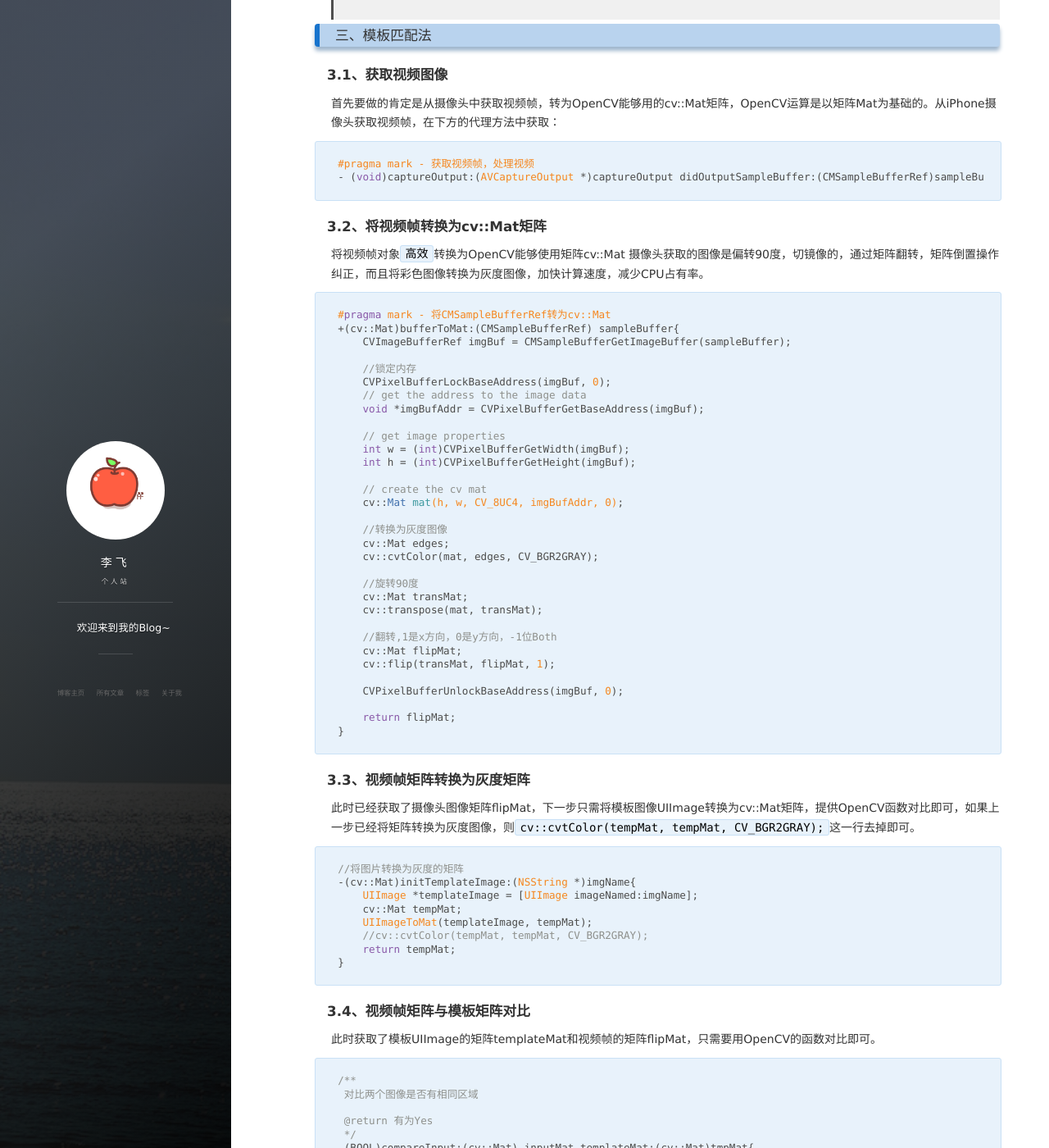
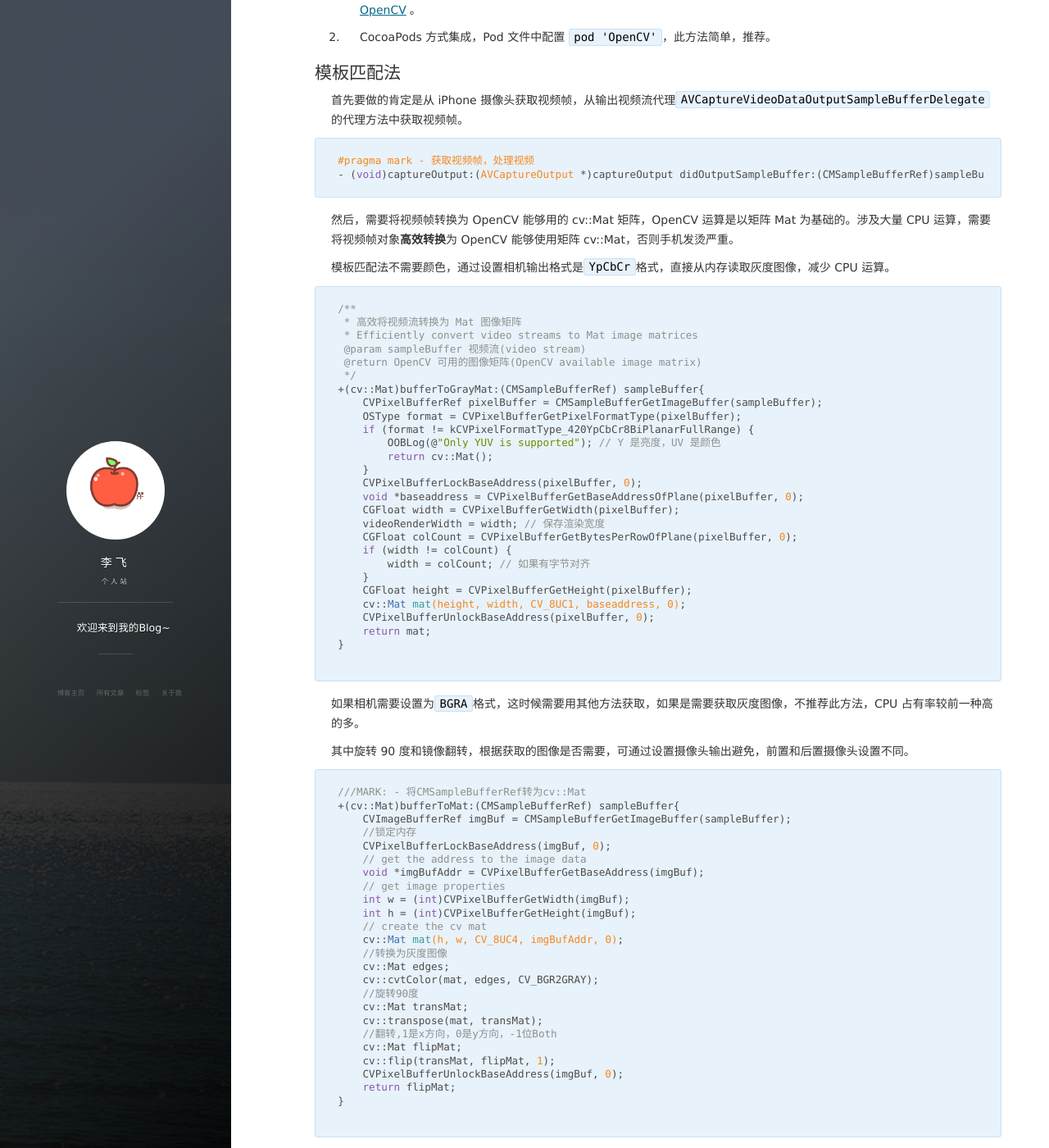
Before and after one commit to muzipiao/muzipiao.github.io, a Jekyll site: the page built from _posts/2017-07-13-iOS 图像识别.md, in a window 1280 px wide and 1400 px high, scrolled down 2118 px. Shown: the whole window at 82% size. Built offline with Jekyll 4.4.1, drawn with Linux system fonts in a browser that asks for light colours; nearby versions of some CDN libraries; comment, search, counter and statistics services are not loaded; some of the changed text lies outside the part shown.

Commit message:
文档校正。

````diff
--- a/_posts/2017-07-13-iOS 图像识别.md
+++ b/_posts/2017-07-13-iOS 图像识别.md
@@ -6,152 +6,139 @@ description: "iOS 通过摄像头动态识别图像"
 tag: iOS
 ---
 
-## iOS通过摄像头动态识别图像
+## 前言
 
-### 前言：
+目前的计算机图像识别，透过现象看本质，主要分为两大类：
 
-> **目前的计算机图像识别，透过现象看本质，主要分为两大类:**
->
-> * 基于规则运算的图像识别，例如颜色形状等模板匹配方法
-> * 基于统计的图像识别。例如机器学习ML，神经网络等人工智能方法
->
-> **区别：**模板匹配方法适合固定的场景或物体识别，机器学习方法适合大量具有共同特征的场景或物体识别。
->
-> **对比：**无论从识别率，准确度，还是适应多变场景变换来讲，机器学习ML都是优于模板匹配方法的；前提你有`大量的数据`来训练分类器。如果是仅仅是识别特定场景、物体或者形状，使用模板匹配方法更简单更易于实现。
->
-> **目标：**实现在iOS客户端，通过摄像头发现并标记目标。
->
+1. 基于规则运算的图像识别，例如颜色形状等特征匹配。
+2. 基于统计的图像识别，例如机器学习自动提取特征，并通过级联多特征匹配。
+3. 场景：特征匹配方法适合固定的场景或物体识别，机器学习方法适合大量具有共同特征的场景或物体识别。
+4. 优劣：无论从识别率，准确度，还是适应多变场景来讲，机器学习都是优于特征匹配方法的，前提你有`大量的数据`来训练分类器。如果是仅仅是识别特定场景、物体或者形状，使用模板匹配方法更简单更易于实现。
 
-### 实现效果图
+本文目标，实现在iOS客户端，通过摄像头发现并标记目标。
 
 ![效果图](https://raw.githubusercontent.com/muzipiao/GitHubImages/master/OpenCVImg/OpenCVBlogImage/OpenCVBlogMergeImg.png)
 
-### 一、方案选择
+## 方案选择
 
-#### **1.1、iOS客户端快速实现图像识别的两种方案:**
+iOS 客户端快速实现图像识别的两种方案:
 
-**集成Google的`TensorFlow`实现**  &nbsp;&nbsp;  **集成`OpenCV`开源计算机库来实现**
+|开源库|公司|方案说明|
+|:---:|:---:|:---|
+|TensorFlow|Google|AlphaGo 战胜世界围棋冠军，人工智能大火，谷歌 2016 年开源了其用来制作 AlphaGo 的深度学习系统 Tensorflow，而且 Tensorflow 支持了 iOS，Android 等移动端。|
+|OpenCV|Intel|OpenCV 于 1999 年由 Intel 建立的，跨平台的开源计算机视觉库，主要由 C 和 C++ 代码构成，有 Python、Ruby、MATLAB 等语言的接口，支持 iOS，Android 等移动设备。|
 
-![logo](https://raw.githubusercontent.com/muzipiao/GitHubImages/master/OpenCVImg/OpenCVBlogImage/LogoMerge.png)
+TensorFlow && OpenCV
 
-> * AlphaGo战胜世界围棋冠军，人工智能大火，谷歌去年开源了其用来制作AlphaGo的深度学习系统Tensorflow，而且Tensorflow支持了iOS，Android等移动端。
+![TensorFlow && OpenCV](https://raw.githubusercontent.com/muzipiao/GitHubImages/master/OpenCVImg/OpenCVBlogImage/LogoMerge.png)
 
-> * OpenCV于1999年由Intel建立的，跨平台的开源计算机视觉库，主要由C和C++代码构成，有Python、Ruby、MATLAB等语言的接口，支持iOS，Android等移动设备。
+结论，虽然都是开源库，TensorFlow 侧重点偏向于机器学习，OpenCV 偏向于图像处理。从推出时间，代码迭代，资料的丰富度，以及前辈已经给踩平的坑来讲，本文选择 OpenCV 实现。
 
-> * **显而易见，虽然都是开源库，都支持机器学习ML，但从推出时间，代码迭代，资料的丰富度，以及前辈已经给踩平的坑来讲，OpenCV是成熟的，应该首先选择的。**
->
+## OpenCV 中常用图像识别的方法对比
 
-#### **1.2、OpenCV中实现图像识别的方法对比:**
+|方法名称|适用场景|示例|
+|:---:|:---|:---|
+|模板匹配|适合固定的场景、物体或特定形状的图片识别|1. 某公司的 Logo 图标，假设图标是固定的；<br>2. 适用于某个图片是另外一张大图的一部分的场景；<br>3. 例如五角星形状固定，可转换为边框匹配。|
+|特征点检测|适合标记两幅图片中相同的特征点|1. 有相同部分的照片拼接，视频运动追踪；<br>2. 例如全景图片的拼接，长图的拼接；<br>3. 监控视频中的目标跟踪。|
+|机器学习|适合识别某类有多种状态的场景或物体识别|1. 人脸识别、人眼识别，身体识别等等；<br>2. 支付宝扫福，福字有成千上万种写法。|
 
-* 模板匹配
-  - 适合固定的场景、物体或特定形状的图片识别
-  - eg1:某公司的Logo图标，假设图标是不变的，也适用
-  - eg2:适用于某个图片是另外一张大图的一部分的场景
-  - eg3:例如五角星形状固定，可转换为边框匹配
+备注：基于机器学习训练分类器用来分类的方法，依赖于训练数据，给机器提供大量包含目标的正确数据和不包含目标的错误背景数据，让机器来总结提取特征，适合识别某类有多种状态的场景或物体识别。
 
-* 特征点检测
-  - 适合标记两幅图片中相同的特征点
-  - eg1:有相同部分的照片拼接，视频运动追踪
-  - eg2:例如全景图片的拼接，长图的拼接
-  - eg3:监控视频中的目标跟踪
+## 集成 OpenCV
 
-* 基于机器学习ML的训练分类器用来分类的方法
-  - 此方法依赖于训练数据，给机器提供大量包含目标的正确数据和不包含目标的错误背景数据，让机器来总结提取特征，适合识别某类有多种状态的场景或物体识别
-  - eg1:人脸识别、人眼识别，身体识别等等
-  - eg2:支付宝扫福，福字有成千上万种写法
+iOS项目集成OpenCV，主要有两种方法：
 
-### 二、OpenCV集成
+1. 从[OpenCV官网](http://opencv.org)下载 opencv2.framework 框架，拖入即可，导入依赖的库，具体集成方法见我的另外一篇文章[iOS集成OpenCV](http://cocoafei.top/2017/07/iOS-%E9%9B%86%E6%88%90-OpenCV/)。
 
-#### **2.1、iOS项目集成OpenCV，主要有两种方法**
+2. CocoaPods 方式集成，Pod 文件中配置 `pod 'OpenCV'`，此方法简单，推荐。
 
-> * 方法1: 从[OpenCV官网](http://opencv.org)下载opencv2.framework框架，然后拖入即可，导入依赖的库，具体集成方法见我的另外一篇文章[iOS集成OpenCV](https://muzipiao.github.io/2017/07/iOS集成OpenCV/)
+## 模板匹配法
 
-> * 方法2: CocoaPods方式集成，Pod文件中配置pod 'OpenCV'，而实验证明，用CocoaPods方式配置虽然简单，但自动配置的不正确，存在名称重复等大量的问题。
->
-
-### 三、模板匹配法
-
-#### **3.1、获取视频图像**
-
-首先要做的肯定是从摄像头中获取视频帧，转为OpenCV能够用的cv::Mat矩阵，OpenCV运算是以矩阵Mat为基础的。从iPhone摄像头获取视频帧，在下方的代理方法中获取：
+首先要做的肯定是从 iPhone 摄像头获取视频帧，从输出视频流代理`AVCaptureVideoDataOutputSampleBufferDelegate`的代理方法中获取视频帧。
 
 ```Objective-C
 #pragma mark - 获取视频帧，处理视频
 - (void)captureOutput:(AVCaptureOutput *)captureOutput didOutputSampleBuffer:(CMSampleBufferRef)sampleBuffer fromConnection:(AVCaptureConnection *)connection;
 ```
 
-#### **3.2、将视频帧转换为cv::Mat矩阵**
+然后，需要将视频帧转换为 OpenCV 能够用的 cv::Mat 矩阵，OpenCV 运算是以矩阵 Mat 为基础的。涉及大量 CPU 运算，需要将视频帧对象**高效转换**为 OpenCV 能够使用矩阵 cv::Mat，否则手机发烫严重。
 
-将视频帧对象`高效`转换为OpenCV能够使用矩阵cv::Mat
-摄像头获取的图像是偏转90度，切镜像的，通过矩阵翻转，矩阵倒置操作纠正，而且将彩色图像转换为灰度图像，加快计算速度，减少CPU占有率。
+模板匹配法不需要颜色，通过设置相机输出格式是`YpCbCr`格式，直接从内存读取灰度图像，减少 CPU 运算。
 
-```Objective-C++
-#pragma mark - 将CMSampleBufferRef转为cv::Mat
+```objc
+/**
+ * 高效将视频流转换为 Mat 图像矩阵
+ * Efficiently convert video streams to Mat image matrices
+ @param sampleBuffer 视频流(video stream)
+ @return OpenCV 可用的图像矩阵(OpenCV available image matrix)
+ */
++(cv::Mat)bufferToGrayMat:(CMSampleBufferRef) sampleBuffer{
+    CVPixelBufferRef pixelBuffer = CMSampleBufferGetImageBuffer(sampleBuffer);
+    OSType format = CVPixelBufferGetPixelFormatType(pixelBuffer);
+    if (format != kCVPixelFormatType_420YpCbCr8BiPlanarFullRange) {
+        OOBLog(@"Only YUV is supported"); // Y 是亮度，UV 是颜色
+        return cv::Mat();
+    }
+    CVPixelBufferLockBaseAddress(pixelBuffer, 0);
+    void *baseaddress = CVPixelBufferGetBaseAddressOfPlane(pixelBuffer, 0);
+    CGFloat width = CVPixelBufferGetWidth(pixelBuffer);
+    videoRenderWidth = width; // 保存渲染宽度
+    CGFloat colCount = CVPixelBufferGetBytesPerRowOfPlane(pixelBuffer, 0);
+    if (width != colCount) {
+        width = colCount; // 如果有字节对齐
+    }
+    CGFloat height = CVPixelBufferGetHeight(pixelBuffer);
+    cv::Mat mat(height, width, CV_8UC1, baseaddress, 0);
+    CVPixelBufferUnlockBaseAddress(pixelBuffer, 0);
+    return mat;
+}
+
+```
+
+如果相机需要设置为`BGRA`格式，这时候需要用其他方法获取，如果是需要获取灰度图像，不推荐此方法，CPU 占有率较前一种高的多。
+
+其中旋转 90 度和镜像翻转，根据获取的图像是否需要，可通过设置摄像头输出避免，前置和后置摄像头设置不同。
+
+```objc
+///MARK: - 将CMSampleBufferRef转为cv::Mat
 +(cv::Mat)bufferToMat:(CMSampleBufferRef) sampleBuffer{
     CVImageBufferRef imgBuf = CMSampleBufferGetImageBuffer(sampleBuffer);
-
     //锁定内存
     CVPixelBufferLockBaseAddress(imgBuf, 0);
     // get the address to the image data
     void *imgBufAddr = CVPixelBufferGetBaseAddress(imgBuf);
-
     // get image properties
     int w = (int)CVPixelBufferGetWidth(imgBuf);
     int h = (int)CVPixelBufferGetHeight(imgBuf);
-
     // create the cv mat
     cv::Mat mat(h, w, CV_8UC4, imgBufAddr, 0);
-
     //转换为灰度图像
     cv::Mat edges;
     cv::cvtColor(mat, edges, CV_BGR2GRAY);
-
     //旋转90度
     cv::Mat transMat;
     cv::transpose(mat, transMat);
-
     //翻转,1是x方向，0是y方向，-1位Both
     cv::Mat flipMat;
     cv::flip(transMat, flipMat, 1);
-
     CVPixelBufferUnlockBaseAddress(imgBuf, 0);
-
     return flipMat;
 }
+
 ```
 
-#### **3.3、视频帧矩阵转换为灰度矩阵**
+最后，视频帧矩阵与模板矩阵对比，此时获取了模板 UIImage 的矩阵 templateMat 和视频帧的矩阵 flipMat，只需要用 OpenCV 的函数对比即可。
 
-此时已经获取了摄像头图像矩阵flipMat，下一步只需将模板图像UIImage转换为cv::Mat矩阵，提供OpenCV函数对比即可，如果上一步已经将矩阵转换为灰度图像，则`cv::cvtColor(tempMat, tempMat, CV_BGR2GRAY);`这一行去掉即可。
-
-```Objective-C++
-//将图片转换为灰度的矩阵
--(cv::Mat)initTemplateImage:(NSString *)imgName{
-    UIImage *templateImage = [UIImage imageNamed:imgName];
-    cv::Mat tempMat;
-    UIImageToMat(templateImage, tempMat);
-    //cv::cvtColor(tempMat, tempMat, CV_BGR2GRAY);
-    return tempMat;
-}
-```
-
-#### **3.4、视频帧矩阵与模板矩阵对比**
-
-此时获取了模板UIImage的矩阵templateMat和视频帧的矩阵flipMat，只需要用OpenCV的函数对比即可。
-
-```Objective-C++
+```objc
 /**
  对比两个图像是否有相同区域
-
  @return 有为Yes
  */
 -(BOOL)compareInput:(cv::Mat) inputMat templateMat:(cv::Mat)tmpMat{
     int result_rows = inputMat.rows - tmpMat.rows + 1;
     int result_cols = inputMat.cols - tmpMat.cols + 1;
-
     cv::Mat resultMat = cv::Mat(result_cols,result_rows,CV_32FC1);
     cv::matchTemplate(inputMat, tmpMat, resultMat, cv::TM_CCOEFF_NORMED);
-
     double minVal, maxVal;
     cv::Point minLoc, maxLoc, matchLoc;
     cv::minMaxLoc( resultMat, &minVal, &maxVal, &minLoc, &maxLoc, cv::Mat());
@@ -160,7 +147,6 @@ tag: iOS
     dispatch_async(dispatch_get_main_queue(), ^{
         self.similarLevelLabel.text = [NSString stringWithFormat:@"相似度：%.2f",maxVal];
     });
-
     if (maxVal > 0.7) {
         //有相似位置，返回相似位置的第一个点
         currentLoc = maxLoc;
@@ -171,7 +157,7 @@ tag: iOS
 }
 ```
 
-#### **3.5、模板匹配法优化**
+## 模板匹配法优化
 
 此时，我们已经对比两个图像的相似度了，其中maxVal越大表示匹配度越高，1为完全匹配，一般想要匹配准确，需要大于0.7。
 
@@ -181,81 +167,98 @@ tag: iOS
 
 我们做些优化，按照`图像金字塔`的方法，将模板进行动态的放大缩小，只要能够匹配，说明图像就是一样的，这样摄像头前进后退都能够识别。我们将识别出的位置和大小保存在数组中，用矩形方框来标记位置。至于怎么标记，就不细说了，方法很多。
 
-```Objective-C++
-//图像金字塔分级放大缩小匹配，最大0.8*相机图像，最小0.3*tep图像
--(NSArray *)compareByLevel:(int)level CameraInput:(cv::Mat) inputMat{
-    //相机输入尺寸
-    int inputRows = inputMat.rows;
-    int inputCols = inputMat.cols;
+```objc
+/**
+ * 对比两个图像是否有相同区域
+ * Compare whether two images have the same area
+ @param inputMat 缩放后的视频图像矩阵(Scaled video image matrix)
+ @param tmpMat 待识别的目标图像矩阵(Target image matrix to be identified)
+ @param scale 视频缩放比例(video scaling)
+ @param similarValue 设置的对比相似度阈值(set contrast similarity threshold)
+ @param videoFillWidth 视频图像字节补齐宽度(Video image byte fill width)
+ @return 对比结果，包含目标坐标，相似度(comparison result, including target coordinates, similarity)
+ */
++(NSDictionary *)compareInput:(Mat) inputMat templateMat:(Mat)tmpMat VideoScale:(CGFloat)scale SimilarValue:(CGFloat)similarValue VideoFillWidth:(CGFloat)videoFillWidth{
+    // 将待比较的图像缩放至视频宽度的 20% 至 50%
+    NSArray *tmpArray = @[@(0.2),@(0.3),@(0.4),@(0.5)];
+    int currentTmpWidth = 0; // 匹配的模板图像宽度
+    int currentTmpHeight = 0; // 匹配的模板图像高度
+    double maxVal = 0; // 相似度
+    cv::Point maxLoc; // 匹配的位置
+    for (NSNumber *tmpNum in tmpArray) {
+        CGFloat tmpScale = tmpNum.floatValue;
+        // 待比较图像宽度，将待比较图像宽度缩放至视频图像的一半左右
+        int tmpCols = inputMat.cols * tmpScale;
+        // 待比较图像高度，保持宽高比
+        int tmpRows = (tmpCols * tmpMat.rows) / tmpMat.cols;
+        // 缩放后的图像
+        Mat tmpReMat;
+        cv::Size tmpReSize = cv::Size(tmpCols,tmpRows);
+        resize(tmpMat, tmpReMat, tmpReSize);
+        // 比较结果
+        int result_rows = inputMat.rows - tmpReMat.rows + 1;
+        int result_cols = inputMat.cols - tmpReMat.cols + 1;
+        if (result_rows < 0 || result_cols < 0) {
+            break;
+        }
+        Mat resultMat = Mat(result_cols,result_rows,CV_32FC1);
+        matchTemplate(inputMat, tmpReMat, resultMat, TM_CCOEFF_NORMED);
 
-    //模板的原始尺寸
-    int tRows = self.templateMat.rows;
-    int tCols = self.templateMat.cols;
-
-    NSMutableArray *marr = [NSMutableArray array];
-
-    for (int i = 0; i < level; i++) {
-        //取循环次数中间值
-        int mid = level*0.5;
-        //目标尺寸
-        cv::Size dstSize;
-        if (i<mid) {
-            //如果是前半个循环，先缩小处理
-            dstSize = cv::Size(tCols*(1-i*0.2),tRows*(1-i*0.2));
-        }else{
-            //然后再放大处理比较
-            int upCols = tCols*(1+i*0.2);
-            int upRows = tRows*(1+i*0.2);
-            //如果超限会崩，则做判断处理
-            if (upCols>=inputCols || upRows>=inputRows) {
-                upCols = tCols;
-                upRows = tRows;
-            }
-            dstSize = cv::Size(upCols,upRows);
-        }
-        //重置尺寸后的tmp图像
-        cv::Mat resizeMat;
-        cv::resize(self.templateMat, resizeMat, dstSize);
-        //然后比较是否相同
-        BOOL cmpBool = [self compareInput:inputMat templateMat:resizeMat];
-
-        if (cmpBool) {
-            NSLog(@"匹配缩放级别level==%d",i);
-            CGRect rectF = CGRectMake(currentLoc.x, currentLoc.y, dstSize.width, dstSize.height);
-            NSValue *rValue = [NSValue valueWithCGRect:rectF];
-            [marr addObject:rValue];
+        double minVal_temp, maxVal_temp;
+        cv::Point minLoc_temp, maxLoc_temp, matchLoc_temp;
+        minMaxLoc( resultMat, &minVal_temp, &maxVal_temp, &minLoc_temp, &maxLoc_temp, Mat());
+        maxVal = maxVal_temp;
+        if (maxVal >= similarValue) {
+            maxLoc = maxLoc_temp;
+            currentTmpWidth = tmpCols;
+            currentTmpHeight = tmpRows;
             break;
         }
     }
-    return marr;
+
+    if (maxVal >= similarValue) {
+        // 目标图像按照缩放比例恢复
+        CGFloat zoomScale = 1.0 / scale;
+        CGRect rectF = CGRectMake(maxLoc.x * zoomScale, maxLoc.y * zoomScale, currentTmpWidth * zoomScale, currentTmpHeight * zoomScale);
+        NSDictionary *tempDict = @{kTargetRect:NSStringFromCGRect(rectF),
+                                   kSimilarValue:@(maxVal),
+                                   kVideoFillWidth:@(videoFillWidth)};
+        return tempDict;
+    }else{
+        NSDictionary *tempDict = @{kTargetRect:NSStringFromCGRect(CGRectZero),
+                                   kSimilarValue:@(maxVal),
+                                   kVideoFillWidth:@(videoFillWidth)};
+        return tempDict;
+    }
 }
+
 ```
 
-#### **3.5、模板匹配法实现效果图**
+## 模板匹配法实现效果图
 
-![logo](https://raw.githubusercontent.com/muzipiao/GitHubImages/master/OpenCVImg/OpenCVBlogImage/TemplateMerge.png)
+![效果图](https://raw.githubusercontent.com/muzipiao/GitHubImages/master/OpenCVImg/OpenCVBlogImage/TemplateMerge.png)
 
----------------------------------------
+## 机器学习训练分类器方法识别图像
 
-### 四、机器学习ML训练分类器方法识别图像
+机器学习方法适合批量提取大量图片的特征，而且如果样本不标准或者有错误，也会导致分类器识别正确率降低。
 
-#### **4.1、训练分类器**
+训练分类器的方法，请自行 google 查找，本篇不再详细说明。
 
-机器学习方法适合批量提取大量图片的特征，训练分类器，具体训练方法在网上查找。关键点在于训练数据比较难弄，例如人脸分类器需要的正样本人脸图像几千张，负样本需要为正样本的3倍左右。***我的解决思路为从摄像头录制待识别物体，从视频帧中生成PNG格式的正样本，再拍摄不包含待识别物体的背景，仍旧从视频中自动生成PNG格式的负样本。***[训练级联分类器方法说明](http://www.opencv.org.cn/opencvdoc/2.3.2/html/doc/user_guide/ug_traincascade.html)
+大量的训练数据如何获取，例如人脸分类器需要的正样本人脸图像几千张，负样本需要为正样本的3倍左右。我的解决思路为从摄像头录制待识别物体，从视频帧中生成 PNG 格式的正样本，再拍摄不包含待识别物体的背景，仍旧从视频中自动生成 PNG 格式的负样本，最后对图片进行缩放统一。
 
-#### **4.2、加载训练好的分类器**
+## 加载训练完成的分类器
 
-训练完成后会生成一个XML格式的文件，我们加载这个XML文件，就可以用其来识别物体了，这里我们使用OpenCV官方库中人眼识别库`haarcascade_eye_tree_eyeglasses.xml`，我们从[GitHub](https://github.com/opencv/opencv)上面下载开源库OpenCV的源代码，最新版本为3.2.0，分类器路径为/opencv-3.2.0/data目录下的文件夹中，XML格式文件就是。
+训练完成后会一般会生成一个 XML 格式的文件，我们加载这个 XML 文件，就可以用其来识别物体了，这里我们使用 OpenCV 官方库中人眼识别库`haarcascade_eye_tree_eyeglasses.xml`，我们从[GitHub](https://github.com/opencv/opencv)上面下载开源库 OpenCV 的源代码，目前最新版本为 4.1.0，分类器在 OpenCV 项目的 /data 目录下的文件夹中，XML 格式文件就是。
 
-加载训练好的分类器文件需要用到加载器，我们定义一个加载器属性对象
+加载训练好的分类器文件需要用到加载器，我们定义一个加载器属性对象：
 
-```Objective-C++
+```objc
 cv::CascadeClassifier icon_cascade;//分类器
 ```
 
-加载器加载XML文件，加载成功返回YES
+加载器加载 XML 文件，加载成功返回 YES。
 
-```Objective-C++
+```objc
     //加载训练文件
     NSString *bundlePath = [[NSBundle mainBundle] pathForResource:@"haarcascade_eye_tree_eyeglasses.xml" ofType:nil];
     cv::String fileName = [bundlePath cStringUsingEncoding:NSUTF8StringEncoding];
@@ -269,11 +272,11 @@ cv::CascadeClassifier icon_cascade;//分类器
     }
 ```
 
-#### **4.3、使用分类器识别图像**
+## 使用分类器识别图像
 
-我们是从摄像头获取图像，仍需把视频帧转换为OpenCV能够使用的`cv::Mat`矩阵格式，按照上面`3.2`相同的方法转换，假设我们已经获取了视频帧转换好的灰度图像矩阵`cv::Mat imgMat`，那我们用OpenCV的API接口来识别视频帧，并把识别出的位置转换为Frame存在数组中返回，我们可以随意使用这些Frame来标记识别出的位置
+我们是从摄像头获取图像，仍需把视频帧转换为 OpenCV 能够使用的`cv::Mat`矩阵格式，按照上面已知的方法转换，假设我们已经获取了视频帧转换好的灰度图像矩阵`cv::Mat imgMat`，那我们用OpenCV的API接口来识别视频帧，并把识别出的位置转换为 Frame 存在数组中返回，我们可以随意使用这些 Frame 来标记识别出的位置。
 
-```Objective-C++
+```objc
 //获取计算出的标记的位置，保存在数组中
 -(NSArray *)getTagRectInLayer:(cv::Mat) inputMat{
     if (inputMat.empty()) {
@@ -296,27 +299,19 @@ cv::CascadeClassifier icon_cascade;//分类器
 }
 ```
 
-#### **4.4、分类器识别图像效果图**
+分类器识别图像效果图
 
-![logo](https://raw.githubusercontent.com/muzipiao/GitHubImages/master/OpenCVImg/OpenCVBlogImage/MLMerge.png)
+![分类器识别图像效果图](https://raw.githubusercontent.com/muzipiao/GitHubImages/master/OpenCVImg/OpenCVBlogImage/MLMerge.png)
 
-### 五、Demo中的图像处理
+## OpenCV 其他图像处理
 
-#### **5.1、使用系统CIFilter高斯模糊视频**
-
-![CIFilter高斯模糊](https://raw.githubusercontent.com/muzipiao/GitHubImages/master/OpenCVImg/OpenCVBlogImage/CIFilter_gauss.PNG)
-
-#### **5.2、使用OpenCV处理视频图像**
-
-* 原图像
-* 直方图均衡化
-* 图像二值化
-* 摄像头预览
-* 灰度图
-* 轮廓图
+1. 原图像
+2. 直方图均衡化
+3. 图像二值化
+4. 摄像头预览
+5. 灰度图
+6. 轮廓图
 
 ![OpenCV处理图像](https://raw.githubusercontent.com/muzipiao/GitHubImages/master/OpenCVImg/OpenCVBlogImage/OpenCVToPsImg.PNG)
 
------------------------------------------
-
-如果您觉得有所帮助，请在[GitHub OpenCVDemo](https://github.com/muzipiao/OOB)上赏个Star ⭐️，您的鼓励是我前进的动力
+如果您觉得有所帮助，请在 [GitHub OOBDemo](https://github.com/muzipiao/OOB) 上赏个Star ⭐️，您的鼓励是我前进的动力。
````
